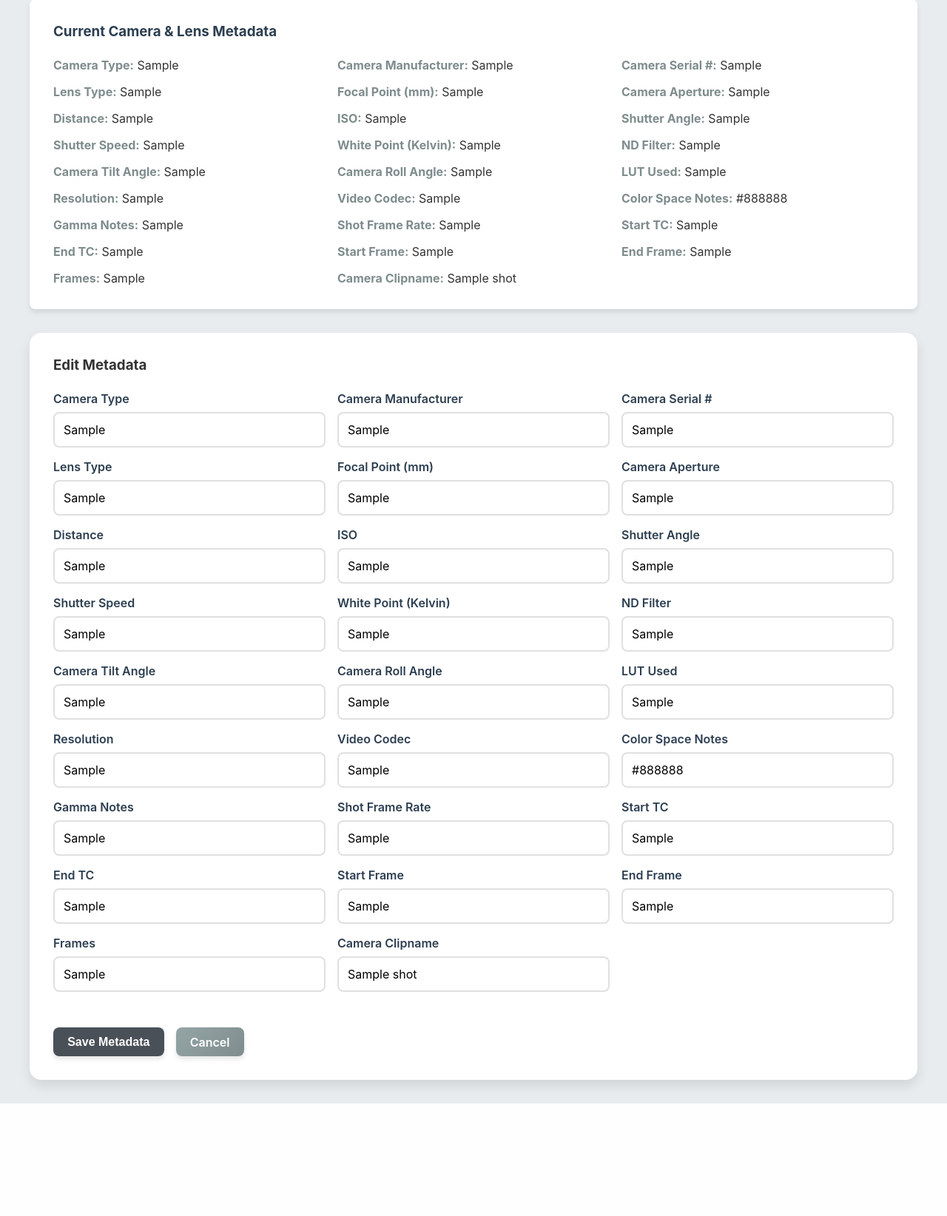
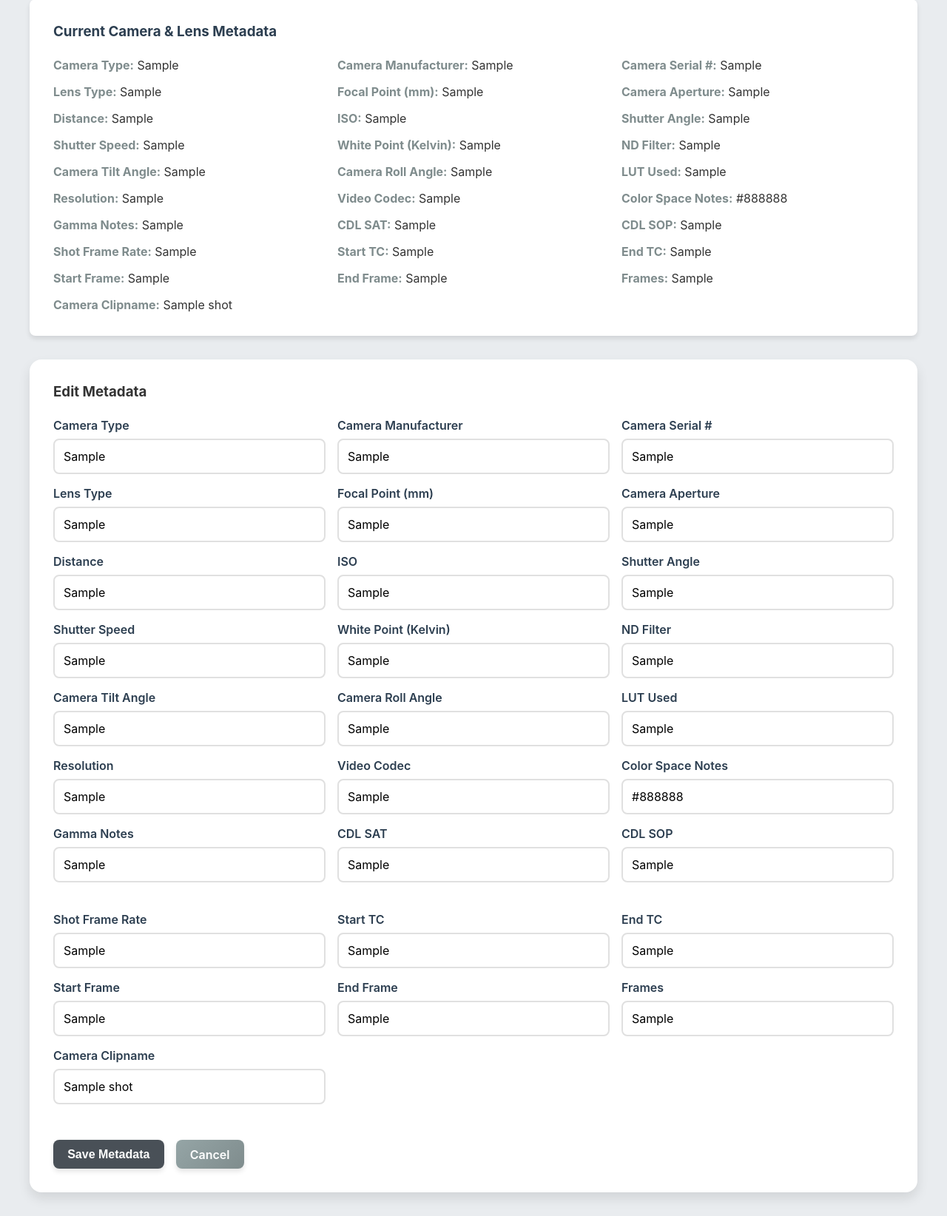
Before and after one commit to jimdelaslim/vfx-tracker, a Flask app: page /shot/1/metadata in a window 1280 px wide. Shown: the part 224-1868 px from the top of the page at 74% size. Before the commit the page ends 1716 px from the top, so only its background shows below. Run offline with Flask 3, Linux system fonts and the light colour scheme; tables that the repository leaves empty hold one stand-in row (values such as "Sample post").

Commit message:
Add CDL SAT and CDL SOP fields to metadata, main UI, and import mapping

```diff
--- a/app.py
+++ b/app.py
@@ -116,6 +116,20 @@ def migrate_database_schema():
                 cursor.execute("ALTER TABLE camera_metadata ADD COLUMN camera_clipname VARCHAR(200) DEFAULT ''")
                 connection.commit()
                 print("AUTO-MIGRATION: camera_clipname (camera_metadata) complete!")
+
+            if 'cdl_sat' not in shot_columns:
+                print("AUTO-MIGRATION: Adding cdl_sat/cdl_sop to shots...")
+                cursor.execute("ALTER TABLE shots ADD COLUMN cdl_sat VARCHAR(50) DEFAULT ''")
+                cursor.execute("ALTER TABLE shots ADD COLUMN cdl_sop VARCHAR(200) DEFAULT ''")
+                connection.commit()
+                print("AUTO-MIGRATION: cdl_sat/cdl_sop (shots) complete!")
+
+            if 'cdl_sat' not in meta_columns:
+                print("AUTO-MIGRATION: Adding cdl_sat/cdl_sop to camera_metadata...")
+                cursor.execute("ALTER TABLE camera_metadata ADD COLUMN cdl_sat VARCHAR(50) DEFAULT ''")
+                cursor.execute("ALTER TABLE camera_metadata ADD COLUMN cdl_sop VARCHAR(200) DEFAULT ''")
+                connection.commit()
+                print("AUTO-MIGRATION: cdl_sat/cdl_sop (camera_metadata) complete!")
 
             cursor.close()
             connection.close()
@@ -604,6 +618,10 @@ def import_metadata():
                         shot.camera_tilt = metadata.camera_tilt
                         shot.camera_roll = metadata.camera_roll
                         shot.camera_clipname = metadata.camera_clipname
+
+                        shot.cdl_sat = metadata.cdl_sat
+
+                        shot.cdl_sop = metadata.cdl_sop
                         shots_linked += 1
 
             db.session.commit()
@@ -999,6 +1017,10 @@ def confirm_metadata_import():
                 shot.camera_roll = metadata.camera_roll
                 shot.camera_clipname = metadata.camera_clipname
 
+                shot.cdl_sat = metadata.cdl_sat
+
+                shot.cdl_sop = metadata.cdl_sop
+
                 shots_linked += 1
 
     db.session.commit()
@@ -2000,6 +2022,8 @@ def update_metadata(shot_id):
     shot.end_frame = request.form.get('end_frame')
     shot.total_frames = request.form.get('total_frames')
     shot.camera_clipname = request.form.get('camera_clipname')
+    shot.cdl_sat = request.form.get('cdl_sat')
+    shot.cdl_sop = request.form.get('cdl_sop')
 
     # Combine shutter for display
     if shot.shutter_angle and shot.shutter_speed:
@@ -2547,6 +2571,10 @@ def import_confirmation():
                     shot.camera_roll = metadata.camera_roll
                     shot.camera_clipname = metadata.camera_clipname
 
+                    shot.cdl_sat = metadata.cdl_sat
+
+                    shot.cdl_sop = metadata.cdl_sop
+
         db.session.commit()
         # Auto-number plates within each VFX code
         auto_number_plates(project.id)
@@ -2786,6 +2814,10 @@ def import_confirmation():
                     shot.camera_tilt = metadata.camera_tilt
                     shot.camera_roll = metadata.camera_roll
                     shot.camera_clipname = metadata.camera_clipname
+
+                    shot.cdl_sat = metadata.cdl_sat
+
+                    shot.cdl_sop = metadata.cdl_sop
 
         db.session.commit()
         # Auto-number plates within each VFX code
--- a/models.py
+++ b/models.py
@@ -181,6 +181,8 @@ class Shot(db.Model):
     nd_filter = db.Column(db.String(50))
     camera_tilt = db.Column(db.String(50))
     camera_roll = db.Column(db.String(50))
+    cdl_sat = db.Column(db.String(50))
+    cdl_sop = db.Column(db.String(200))
 
     # Tracking
     created_at = db.Column(db.DateTime, default=datetime.utcnow)
@@ -410,6 +412,8 @@ class CameraMetadata(db.Model):
     nd_filter = db.Column(db.String(50))
     camera_tilt = db.Column(db.String(50))
     camera_roll = db.Column(db.String(50))
+    cdl_sat = db.Column(db.String(50))
+    cdl_sop = db.Column(db.String(200))
 
     created_at = db.Column(db.DateTime, default=datetime.utcnow)
     updated_at = db.Column(db.DateTime, default=datetime.utcnow, onupdate=datetime.utcnow)
--- a/templates/metadata.html
+++ b/templates/metadata.html
@@ -32,6 +32,8 @@
             {% if shot.codec %}<div><strong style="color: #7f8c8d;">Video Codec:</strong> {{ shot.codec }}</div>{% endif %}
             {% if shot.color_space %}<div><strong style="color: #7f8c8d;">Color Space Notes:</strong> {{ shot.color_space }}</div>{% endif %}
             {% if shot.gamma %}<div><strong style="color: #7f8c8d;">Gamma Notes:</strong> {{ shot.gamma }}</div>{% endif %}
+            {% if shot.cdl_sat %}<div><strong style="color: #7f8c8d;">CDL SAT:</strong> {{ shot.cdl_sat }}</div>{% endif %}
+            {% if shot.cdl_sop %}<div><strong style="color: #7f8c8d;">CDL SOP:</strong> {{ shot.cdl_sop }}</div>{% endif %}
             {% if shot.shot_frame_rate %}<div><strong style="color: #7f8c8d;">Shot Frame Rate:</strong> {{ shot.shot_frame_rate }}</div>{% endif %}
             {% if shot.start_tc %}<div><strong style="color: #7f8c8d;">Start TC:</strong> {{ shot.start_tc }}</div>{% endif %}
             {% if shot.end_tc %}<div><strong style="color: #7f8c8d;">End TC:</strong> {{ shot.end_tc }}</div>{% endif %}
@@ -127,6 +129,14 @@
                     <label>Gamma Notes</label>
                     <input type="text" name="gamma" value="{{ shot.gamma or '' }}">
                 </div>
+                <div class="form-group">
+                    <label>CDL SAT</label>
+                    <input type="text" name="cdl_sat" value="{{ shot.cdl_sat or '' }}">
+                </div>
+                <div class="form-group">
+                    <label>CDL SOP</label>
+                    <input type="text" name="cdl_sop" value="{{ shot.cdl_sop or '' }}">
+                </div>
                 <div>
                     <label>Shot Frame Rate</label>
                     <input type="text" name="shot_frame_rate" value="{{ shot.shot_frame_rate or '' }}">
```
Also changed, not shown: templates/index_new.html (+13 -1 lines), templates/metadata_mapping.html (+22 -0 lines).
